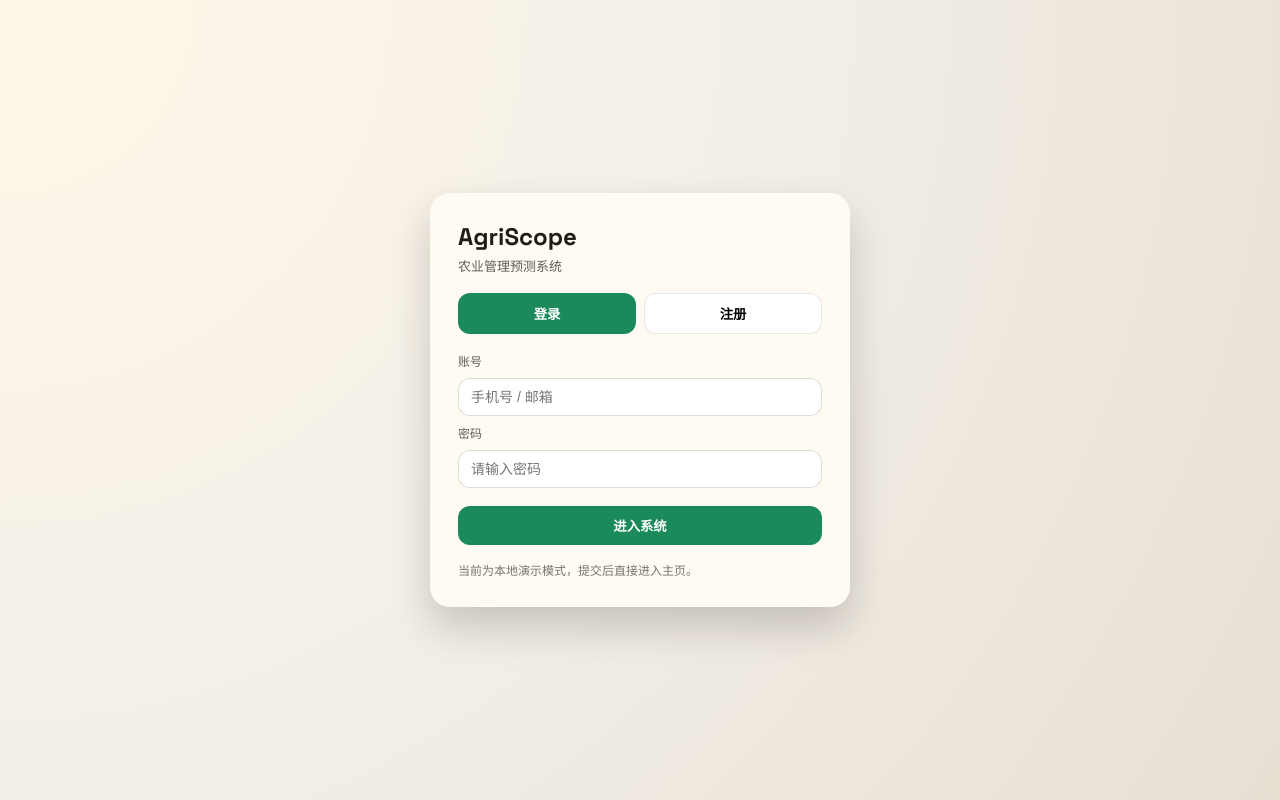
After one commit to L77Doncic/AgriScope, a Flask app: page /auth in a window 1280 px wide. The commit adds this page. Run offline with Flask 3, Linux system fonts and the light colour scheme.

Commit message:
Add login/register page and link from home

```diff
--- a/app.py
+++ b/app.py
@@ -44,6 +44,10 @@ def create_app() -> Flask:
     @app.route("/")
     def index():
         return render_template("index.html")
+
+    @app.route("/auth")
+    def auth():
+        return render_template("auth/index.html")
 
     @app.route("/api/health")
     def health():
--- /dev/null
+++ b/static/css/auth.css
@@ -0,0 +1,101 @@
+:root {
+  --bg: #f3efe8;
+  --ink: #1f1b16;
+  --accent: #1a8a5b;
+  --panel: #fffaf2;
+}
+
+* { box-sizing: border-box; }
+
+body {
+  margin: 0;
+  font-family: "Space Grotesk", sans-serif;
+  background: radial-gradient(circle at top left, #fff7e8 0%, var(--bg) 50%, #e7dfd2 100%);
+  color: var(--ink);
+}
+
+.auth-shell {
+  min-height: 100vh;
+  display: grid;
+  place-items: center;
+  padding: 24px;
+}
+
+.auth-panel {
+  width: min(420px, 100%);
+  background: var(--panel);
+  border-radius: 20px;
+  padding: 28px;
+  box-shadow: 0 20px 40px rgba(31, 27, 22, 0.2);
+}
+
+.brand {
+  font-size: 24px;
+  font-weight: 700;
+}
+
+.subtitle {
+  font-size: 13px;
+  color: rgba(31, 27, 22, 0.7);
+  margin-top: 4px;
+}
+
+.tabs {
+  display: grid;
+  grid-template-columns: 1fr 1fr;
+  gap: 8px;
+  margin: 18px 0;
+}
+
+.tab {
+  border: 1px solid rgba(31, 27, 22, 0.1);
+  background: #fff;
+  padding: 10px;
+  border-radius: 12px;
+  cursor: pointer;
+  font-weight: 600;
+}
+
+.tab.active {
+  background: var(--accent);
+  color: #fff;
+  border-color: transparent;
+}
+
+.form {
+  display: grid;
+  gap: 8px;
+}
+
+.form.hidden {
+  display: none;
+}
+
+label {
+  font-size: 12px;
+  color: rgba(31, 27, 22, 0.7);
+}
+
+input {
+  padding: 10px 12px;
+  border-radius: 12px;
+  border: 1px solid rgba(31, 27, 22, 0.15);
+  font-size: 14px;
+}
+
+button.primary {
+  margin-top: 10px;
+  background: var(--accent);
+  color: #fff;
+  border: none;
+  border-radius: 12px;
+  padding: 10px 14px;
+  font-weight: 600;
+  cursor: pointer;
+}
+
+.hint {
+  margin-top: 16px;
+  font-size: 12px;
+  color: rgba(31, 27, 22, 0.6);
+}
--- /dev/null
+++ b/static/js/auth.js
@@ -0,0 +1,28 @@
+const tabs = document.querySelectorAll('.tab');
+const loginForm = document.getElementById('loginForm');
+const registerForm = document.getElementById('registerForm');
+
+function setTab(tab) {
+  tabs.forEach((t) => t.classList.remove('active'));
+  tab.classList.add('active');
+  const target = tab.dataset.tab;
+  if (target === 'login') {
+    loginForm.classList.remove('hidden');
+    registerForm.classList.add('hidden');
+  } else {
+    registerForm.classList.remove('hidden');
+    loginForm.classList.add('hidden');
+  }
+}
+
+tabs.forEach((tab) => {
+  tab.addEventListener('click', () => setTab(tab));
+});
+
+document.getElementById('loginBtn').addEventListener('click', () => {
+  window.location.href = '/';
+});
+
+document.getElementById('registerBtn').addEventListener('click', () => {
+  window.location.href = '/';
+});
--- /dev/null
+++ b/templates/auth/index.html
@@ -0,0 +1,42 @@
+<!DOCTYPE html>
+<html lang="zh-CN">
+<head>
+  <meta charset="UTF-8" />
+  <meta name="viewport" content="width=device-width, initial-scale=1" />
+  <title>AgriScope 登录</title>
+  <link rel="preconnect" href="https://fonts.googleapis.com" />
+  <link rel="preconnect" href="https://fonts.gstatic.com" crossorigin />
+  <link href="https://fonts.googleapis.com/css2?family=Space+Grotesk:wght@400;500;600;700&family=Noto+Serif+SC:wght@400;600&display=swap" rel="stylesheet" />
+  <link rel="stylesheet" href="/static/css/auth.css" />
+</head>
+<body>
+  <div class="auth-shell">
+    <div class="auth-panel">
+      <div class="brand">AgriScope</div>
+      <div class="subtitle">农业管理预测系统</div>
+      <div class="tabs">
+        <button class="tab active" data-tab="login">登录</button>
+        <button class="tab" data-tab="register">注册</button>
+      </div>
+      <div class="form" id="loginForm">
+        <label>账号</label>
+        <input id="loginUser" placeholder="手机号 / 邮箱" />
+        <label>密码</label>
+        <input id="loginPass" type="password" placeholder="请输入密码" />
+        <button class="primary" id="loginBtn">进入系统</button>
+      </div>
+      <div class="form hidden" id="registerForm">
+        <label>姓名</label>
+        <input id="regName" placeholder="你的姓名" />
+        <label>账号</label>
+        <input id="regUser" placeholder="手机号 / 邮箱" />
+        <label>密码</label>
+        <input id="regPass" type="password" placeholder="设置密码" />
+        <button class="primary" id="registerBtn">创建账号</button>
+      </div>
+      <div class="hint">当前为本地演示模式，提交后直接进入主页。</div>
+    </div>
+  </div>
+  <script src="/static/js/auth.js"></script>
+</body>
+</html>
--- a/templates/index.html
+++ b/templates/index.html
@@ -88,6 +88,7 @@
           <div class="hero-sub">实时传感、气象驱动、1km 网格化决策</div>
         </div>
         <div class="hero-actions">
+          <a class="ghost" href="/auth">登录 / 注册</a>
           <button class="ghost" id="predictBtn">执行预测</button>
           <button class="primary" id="toggleGridBtn">显示网格</button>
         </div>
```
Also changed, not shown: static/css/app.css (+16 -0 lines).
